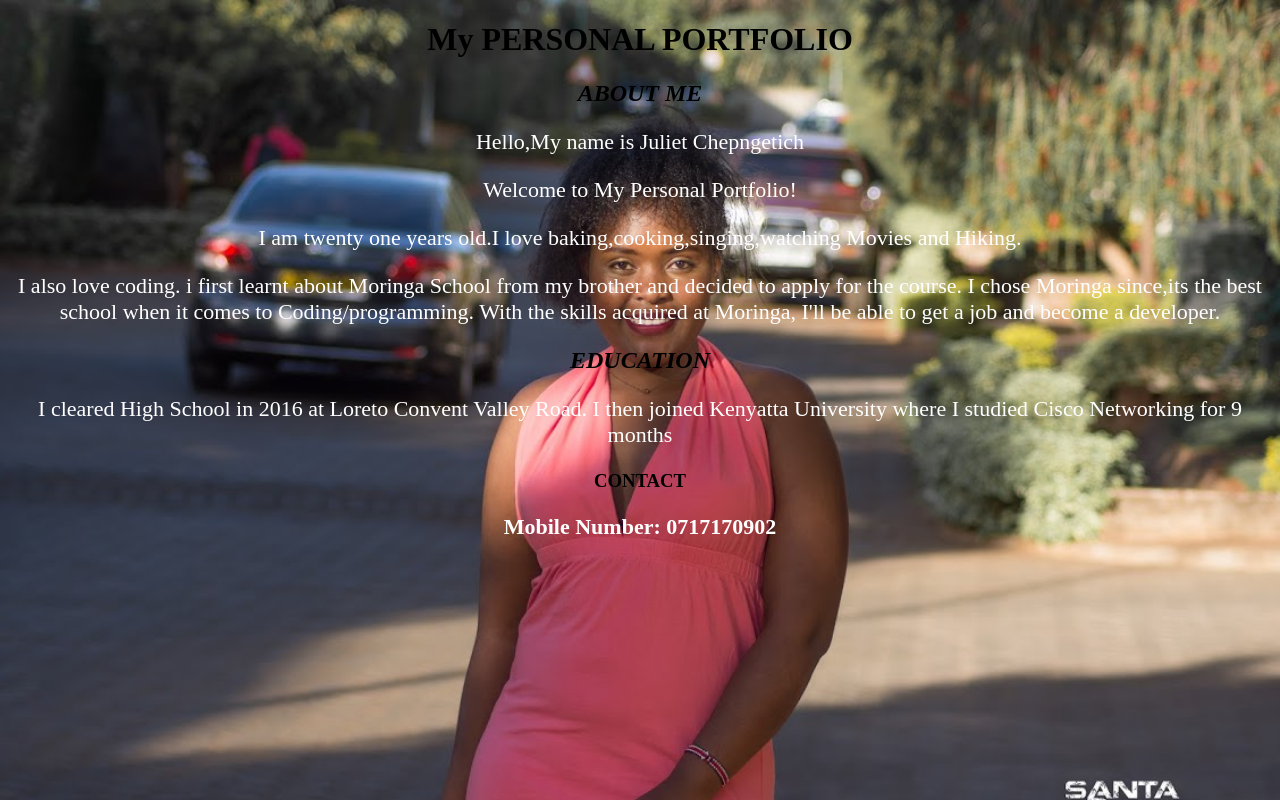
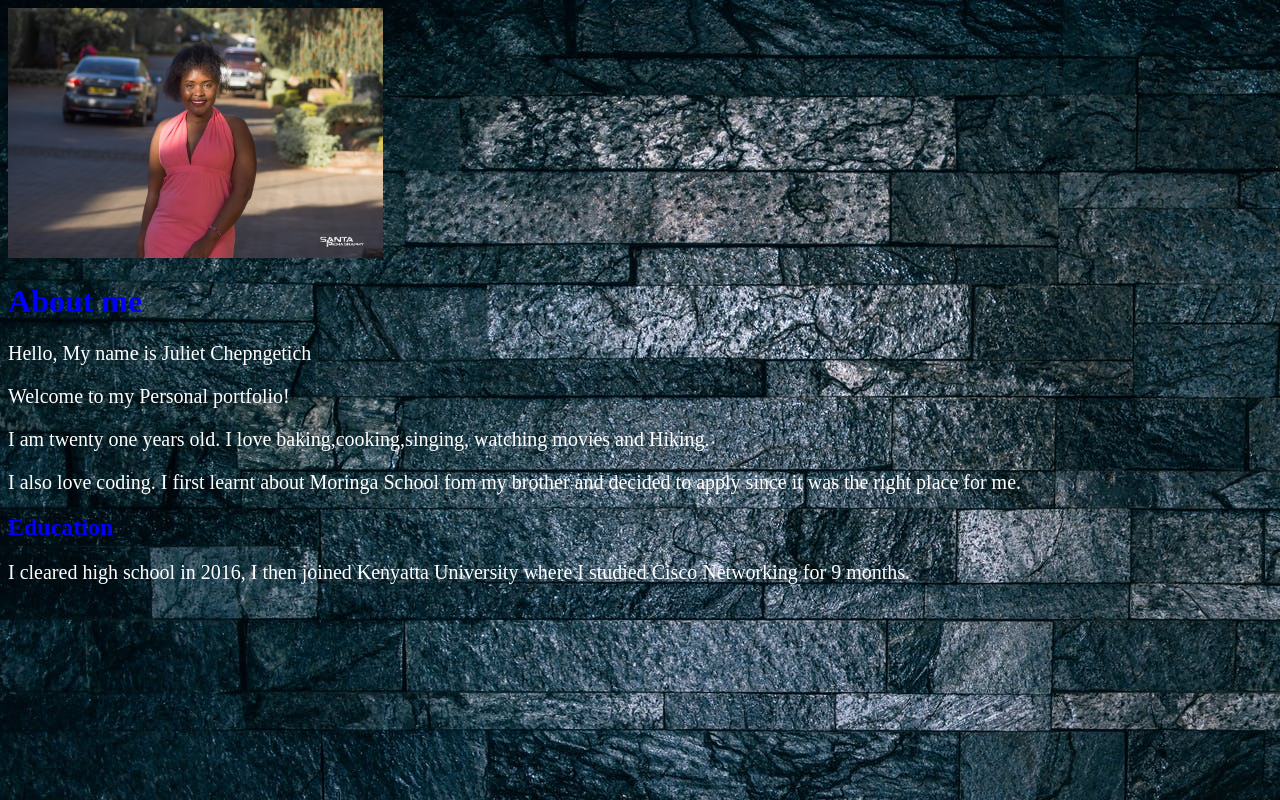
Before and after one commit to Julzpeter/Julz-portfolio, a plain HTML site: page Personal-portfolio.html in a window 1280 px wide. Drawn offline with Linux system fonts and the light colour scheme; files whose address does not match are found by name.

Commit message:
Add a new image

```diff
--- a/Personal-portfolio.html
+++ b/Personal-portfolio.html
@@ -5,41 +5,26 @@
     <link rel="stylesheet" href=" css/styles.css">
   </head>
   <body>
-    <h1> My PERSONAL PORTFOLIO</h1>
-    <h2> ABOUT ME</h2>
+<img src="/home/juliet/Desktop/Personal-portfolio/images/Jul.jpg" height= 250width= 200>
+<h1>About me</h1>
+<p>Hello, My name is Juliet Chepngetich</p>
+<p>Welcome to my Personal portfolio!</p>
+<p>I am twenty one years old. I love baking,cooking,singing, watching movies and Hiking.</p>
+<p>I also love coding. I first learnt about Moringa School fom my brother and decided to apply since it was the right place for me.</p>
 
-    <p>Hello,My name is Juliet Chepngetich</p>
-    <p> Welcome to My Personal Portfolio!</p>
-    <p> I am twenty one years old.I love baking,cooking,singing,watching Movies and Hiking.</p>
-<p> I also love coding. i first learnt about Moringa School from my brother and decided to apply for the course. I chose Moringa since,its the best school when it comes to Coding/programming. With the skills acquired at Moringa, I'll be able to get a job and become a developer.</p>
+<h2>Education</h2>
+<p>I cleared high school in 2016, I then joined Kenyatta University where I studied Cisco Networking for 9 months.</p>
+
+    <body>
 
 
-<h2> EDUCATION</h2>
-
-<p> I cleared High School in 2016 at Loreto Convent Valley Road. I then joined Kenyatta University where I studied Cisco Networking for 9 months</p>
-
-<h3> CONTACT</P>
-  <p> Mobile Number: 0717170902</p>
+    </body>
 
 
-  </address>
-
-  </address>
-
-  </address>
-    <style>
-    body{
-      background-image: url("/home/juliet/Desktop/Personal-portfolio/images/Jul.jpg");
-      background-size: 100%;
-    }
-    </style>
-
-  <div class="background">
 
 
-    </div>
 
-  </div>
+
 
 
 
--- a/css/styles.css
+++ b/css/styles.css
@@ -1,23 +1,51 @@
-h1 {
-  color: black;
+
+
+background-image: url("/home/juliet/Desktop/Personal-portfolio/images/dark.jpeg");
+* {
+  margin: 0;
+  padding: 0;
 }
-h1 {
-  text-align: center;
-}
-h2 {
-  text-align: center;
-  color: black;
-  font-style: italic;
-}
-h3 {
-  text-align: center;
-  color: black;
+
+body {
+  background-color: #eee;
+  background-image: url("/home/juliet/Desktop/Personal-portfolio/images/dark.jpeg");
 }
 p {
-  text-align: center;
+  color: white;
+  font-size: 20px;
 }
-p {
-color: white;
-font-size: 22px;
+h1,h2 {
+color: blue;
 }
-  background-image: url("/home/juliet/Desktop/Personal-portfolio/images/Jul.jpg");
+
+
+
+nav {
+  width: 100%;
+  height: 100px;
+  background-color: #fff;
+}
+
+
+ul {
+margin-left: 60px;
+}
+
+ul li {
+  list-style: none;
+  display: inline-block;
+  float:left;
+  line-height: 100px;
+}
+
+ul li a {
+  display: block;
+text-decoration: none;
+font-size: 14px;
+font-family: arial;
+color: #1e1e1e;
+padding: 0 20px;
+}
+ul li a:hover {
+color: red;
+}
```
Also changed, not shown: images/dark.jpeg (added).
